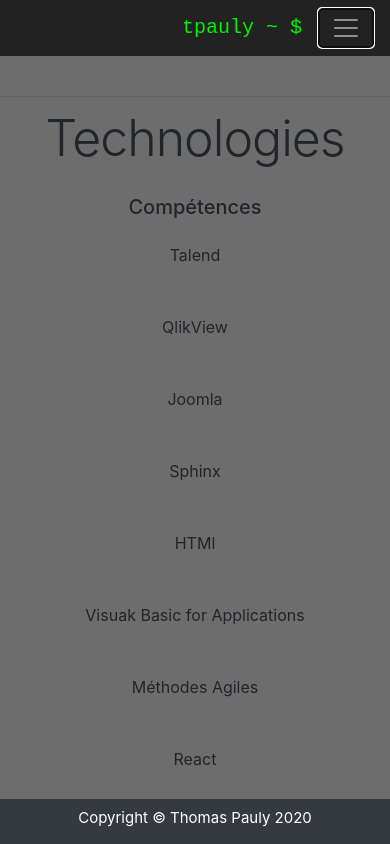
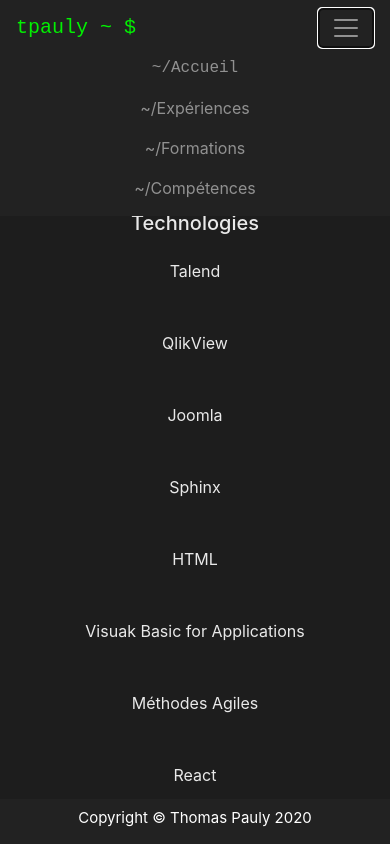
Before and after one commit to artyty/ThomasPauly.github.io, a React (Create React App) app: page /competences in a window 390 px wide. Both pictures are taken after a click on the button "Toggle navigation". Shown: the top 844 px of the page. Built offline with nearby package versions, Linux system fonts and the light colour scheme.

Commit message:
Modif ChatBot & Menu for mobile

```diff
--- a/src/App.css
+++ b/src/App.css
@@ -1,6 +1,6 @@
 .App {
-
   text-align: center;
+  color : #e9e9e9;
 }
 
 @viewport {
@@ -18,10 +18,13 @@
 .navbar-color {
   background-color: #222222;
 }
+.footer-color {
+  background-color: #222222;
+}
 
 /* Body */
 body {
-  background-color:#6d6d6d ;
+  background-color:#1d1d1d ;
   padding-top: 80px;
 }
 @media (max-width: 979px) {
--- a/src/components/Competences.jsx
+++ b/src/components/Competences.jsx
@@ -11,10 +11,10 @@
        <hr class="container" id="pos_competence"/>
       <div class="container">
         <div>
-          <h2 class="featurette-heading">Technologies</h2>
+          <h2 class="featurette-heading">Compétences</h2>
           <br/>
 
-          <h5> Compétences</h5>
+          <h5> Technologies</h5>
           <div class="container">
             <div class="row text-center">
               <div class="col-md-6 col-lg-4 p-3">
@@ -29,7 +29,7 @@
               <div class="col-md-6 col-lg-4 p-3">
                 <p>Sphinx</p>  </div>
               <div class="col-md-6 col-lg-4 p-3">
-                <p>HTMl</p>
+                <p>HTML</p>
               </div>
               <div class="col-md-6 col-lg-4 p-3">
                 <p>Visuak Basic for Applications</p>
--- a/src/components/Experiences.jsx
+++ b/src/components/Experiences.jsx
@@ -22,11 +22,11 @@
         </ul>
       </div>
       <div class="container text-left">
-        <h3>Stagiaire - Développeur VBA</h3>
+        <h3> Stagiaire - Développeur VBA</h3>
         <h4> Stélia Aerospace Composites </h4>
         <h5> 03/2017 - 07/2017, Bordeaux- France</h5>
         <ul>
-          <li>Améliorer et automatiser l'approvisionnement, en réduisant les stocks et les délais de livraison</li>
+          <li> Améliorer et automatiser l'approvisionnement, en réduisant les stocks et les délais de livraison</li>
           <li> Automatiser plusieurs tâches effectuées (gains de temps, moins de dépenses, moins d'erreurs d'inattention) </li>
           <li> <i>Logiciels</i> : Excel, Word </li>
           <li> <i>Langage </i>Visual Basic for Applications</li>
--- a/src/components/Footer.jsx
+++ b/src/components/Footer.jsx
@@ -8,7 +8,7 @@
     <br/>
     <br/>
     <br/>
-      <footer class="py-2 bg-dark fixed-bottom">
+      <footer class="py-2 fixed-bottom footer-color">
         <div class="container">
           <p class="m-0 text-center text-white">
             Copyright &copy; Thomas Pauly 2020
--- a/src/components/Home.jsx
+++ b/src/components/Home.jsx
@@ -17,32 +17,104 @@
 // all available props
 const theme = {
   botAvatar: <img src="Mail"></img>,
-  background: '#f5f8fb',
-  fontFamily: 'Helvetica Neue',
+  background: '#1d1d1d',
+  fontFamily: 'Segoe UI',
   headerBgColor: '#EF6C00',
   headerFontColor: '#fff',
   headerFontSize: '15px',
   botBubbleColor: '#EF6C00',
   botFontColor: '#fff',
-  userBubbleColor: '#fff',
-  userFontColor: '#4a4a4a',
+  userBubbleColor: '#EF6C00',
+  userFontColor: '#e9e9e9',
 };
 
 const steps = [
   {
+    // Hello
     id: '1',
-    message: 'Bonjour, comment vous appelez-vous?',
+    message: 'Bonjour je suis ThomBot pour vous servir, comment vous appelez-vous?',
     trigger: '2',
   },
   {
+     // Name
     id: '2',
     user: true,
     trigger: '3',
   },
   {
+    //
     id: '3',
-    message: 'Enchanté {previousValue}!',
-    end: true,
+    message: 'Enchanté {previousValue}! Si tu veux en savoir plus sur moi, tu peux cliquer sur les liens ci-dessous',
+    trigger: '4',
+  },
+  {
+    // Menu principal
+    id: '4',
+    options: [
+      { value: 1, label: 'Qui suis-je?', trigger: '5' },
+      { value: 2, label: 'Expériences', trigger: '6' },
+      { value: 3, label: 'Formations', trigger: '7'},
+      { value: 4, label: 'Compétences', trigger: '8' },
+    ],
+  },
+  {
+    // Menu Me
+    id: '5',
+    component: (
+      <div>Je m'appelle Thomas Pauly, je viens d'un village proche de Lourdes (dans le 65).
+      <br/>J'ai 25 ans et je recherche un emploi en Informatique Décisionnelles </div>
+    ),
+    asMessage: true,
+    trigger: '4',
+  },
+  {
+    // Menu Exp
+    id: '6',
+    component: (
+      <div>J'ai travaillé en Informatique Décisionnelle pour DTA Ingénierie, qui m'ont envoyé en mission chez Businees et Décision durant 6 mois.
+      <br/>J'ai aussi effectués des stages et des projets universitaires où j'ai mis en pratique mes connaissances en programmation VBA, Création de site internet et en Statistiques - Sondages.  </div>
+    ),
+    asMessage: true,
+    trigger: '4',
+  },
+  {
+    // Menu Form
+    id: '7',
+    component: (
+      <div>J'ai un diplôme de Licence Professionnelle en Statistique et Informatique Décisionnelle fait à Pau.
+      <br/> J'ai aussi effectué une formation de 4 mois en Informatique Décisionnelle chez DTA Ingénierie (équivalent à un niveau bac +5). </div>
+    ),
+    asMessage: true,
+    trigger: '4',
+  },
+  {
+    // Menu Comp
+    id: '8',
+    options: [
+      { value: 1, label: 'Langues',trigger: '9'},
+      { value: 2, label: 'Technologie',trigger: '10'},
+      { value: 3, label: 'Retourner aux choix précédent', trigger: '4' },
+    ],
+  },
+  {
+    // Menu Exp
+    id: '9',
+    component: (
+      <div> Je suis natif français et je comprends et parle un peu Anglais et Espagnol ! </div>
+    ),
+    asMessage: true,
+    trigger: '8',
+  },
+  {
+    // Menu Exp
+    id: '10',
+    component: (
+      <div>Je maitrise les logiciels suivant : Talend, QlikView, Joomla, Sphinx.
+      <br/>Ansi que  Je connais les languagus de programmation VBA, HTML, CSS, Javascript, Java.
+      <br/> Et je sais me servir de Git </div>
+    ),
+    asMessage: true,
+    trigger: '8',
   },
 ];
 
@@ -62,11 +134,22 @@
                   Bienvenue sur mon site !  <img src={Smiley} /> <br/>
                   Vous pouvez utiliser le Chatbot pour rechercher des informations ou alors naviguer en cliquant sur les liens.
                 </p>
+                <ThemeProvider theme={theme}>
+                  <ChatBot steps={steps}
+                    width = "100%"
+                    height = "400px"
+                    hideUserAvatar = "true"
+                    headerTitle={"Thombot"}
+                    botAvatar={Robot}
+                  />
+                </ThemeProvider>
+                <br/>
                 <h3 class="testimonial-title">Thomas Pauly</h3>
                 <span class="post"> Consultant Business Intelligence </span>
                 <div class="col-xs-12 user-social text-center">
-                  <a href="https://www.linkedin.com/in/thomas-pauly-/" target="_blank" title="Linkedin"> <img src={Linkedin} class ="img-pxl" alt=""/></a>
-                  <a href="mailto:thomas.pauly@wanadoo.fr" target="_blank" title="Mail"> <img src={Mail} class ="img-pxl2" alt=""/></a>
+                  <a href="https://www.linkedin.com/in/thomas-pauly-/" target="_blank" title="Linkedin"><img src={Linkedin} class ="img-pxl" alt=""/></a>
+                  <a> </a>
+                  <a href="mailto:thomas.pauly@wanadoo.fr" target="_blank" title="Mail"><img src={Mail} class ="img-pxl2" alt=""/></a>
                 </div>
               </div>
             </div>
@@ -74,18 +157,7 @@
         </div>
       </div>
     </div>
-    <br/>
-    <br/>
-    <br/>
-    <div  class="container">
-    <ThemeProvider theme={theme}>
-      <ChatBot steps={steps}
-        speechSynthesis={{ enable: true, lang: 'fr' }}
-        headerTitle={"Thombot"}
-        botAvatar={Robot}
-      />;
-    </ThemeProvider></div>
-  </div>
+    </div>
 );
 
 export default Home;
--- a/src/components/Navigation.jsx
+++ b/src/components/Navigation.jsx
@@ -1,38 +1,43 @@
-import React from "react";
+import React, {useState} from "react";
 import { Link, withRouter } from "react-router-dom";
 import 'bootstrap/dist/css/bootstrap.min.css';
 import '../App.css';
 
-function Navigation(props) {
+const Navigation =props => {
+  const [isNavCollapsed, setIsNavCollapsed] = useState(true);
+
+  const handleNavCollapse = () => setIsNavCollapsed(!isNavCollapsed);
   return (
-    <div className="navigation">
+    <div class="navbar navbar-inverse" role="navigation">
       <nav class="navbar fixed-top navbar-expand-lg navbar-dark navbar-color">
-        <div class="d-flex flex-grow-1">
         <span class="w-100 d-lg-none d-block">
         </span>
           <Link class="navbar-brand po-AndaleMono Green" to="/">
             tpauly ~ $
           </Link>
+
+          <div class="navbar-header">
           <button
-            class="navbar-toggler"
+          class="custom-toggler navbar-toggler "
           type="button"
           data-toggle="collapse"
           data-target="#navbarResponsive"
           aria-controls="navbarResponsive"
-            aria-expanded="false"
+          aria-expanded={!isNavCollapsed ? true : false}
           aria-label="Toggle navigation"
-          >
+          onClick={handleNavCollapse}>
           <span class="navbar-toggler-icon"></span>
           </button>
-          <div class="collapse navbar-collapse" id="navbarResponsive">
-            <ul class="navbar-nav ml-auto">
+          </div>
+          <div class={`${isNavCollapsed ? 'collapse' : ''} navbar-collapse`} id="navbarResponsive">
+            <ul class="navbar-nav  nav ml-auto">
               <li
                 class={`nav-item  ${
                   props.location.pathname === "/" ? "active" : ""
                 }`}
               >
                 <Link class="nav-link po-AndaleMono" to="/">
-                  ~/Home
+                  ~/Accueil
                   <span class="sr-only">(current)</span>
                 </Link>
               </li>
@@ -42,7 +47,7 @@
                 }`}
               >
                 <Link class="nav-link" to="/Experiences">
-                  ~/Experiences
+                  ~/Expériences
                 </Link>
               </li>
               <li
@@ -60,11 +65,10 @@
                 }`}
               >
                 <Link class="nav-link" to="/Competences">
-                  ~/Competences
+                  ~/Compétences
                 </Link>
               </li>
             </ul>
-          </div>
           </div>
       </nav>
     </div>
```
Lines whose indentation alone changed are shown as unchanged.
